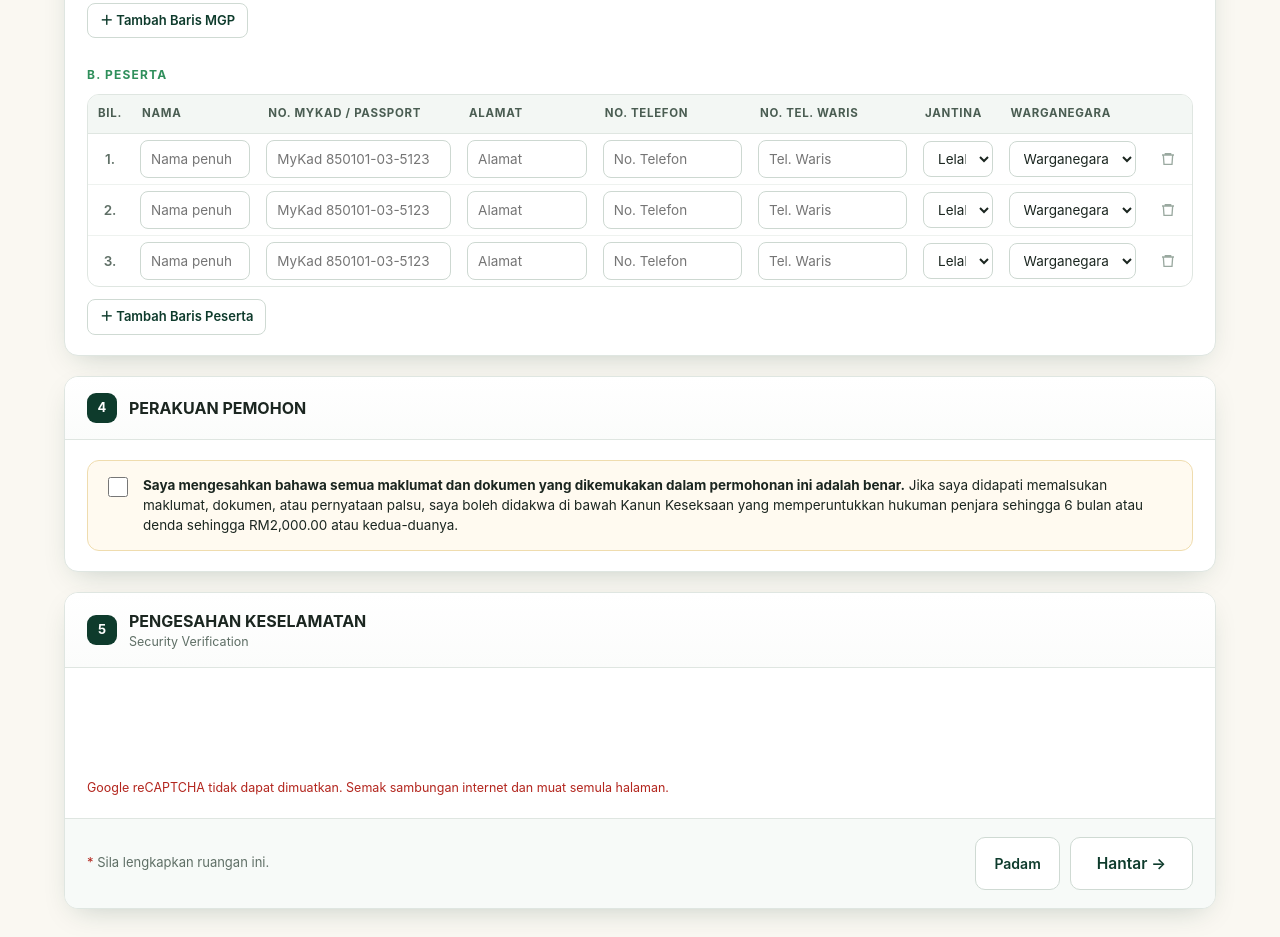
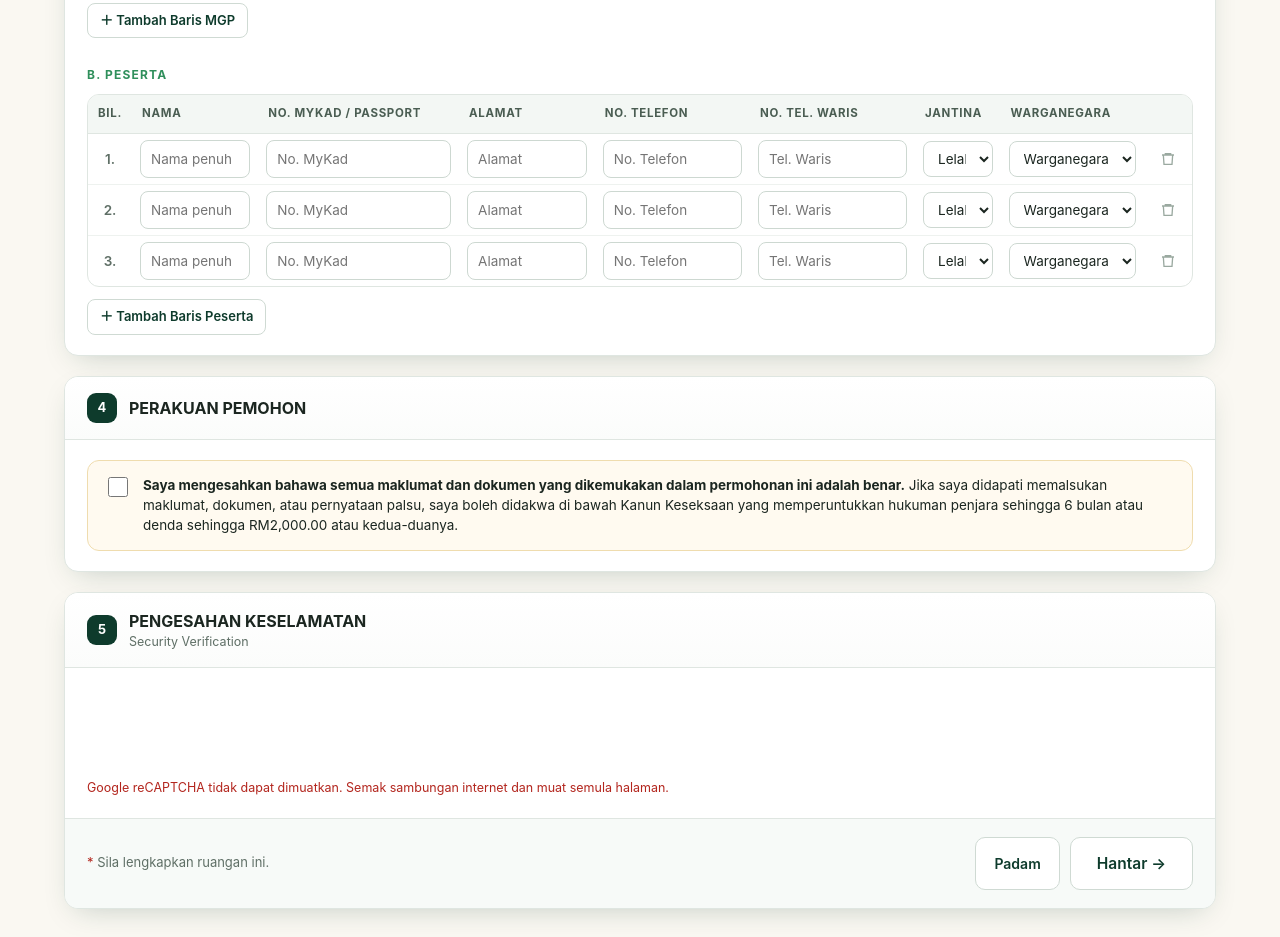
Before and after one commit to kelantanecopark/e-permit, a plain HTML site: page index.html in a window 1280 px wide. Shown: the part 1782-2719 px from the top of the page. Drawn offline with Linux system fonts and the light colour scheme.

Commit message:
Update index.html

```diff
--- a/index.html
+++ b/index.html
@@ -773,7 +773,7 @@ const SUBTITLE = {
 
 /* ---------- DYNAMIC ROWS ---------- */
 const mgpCols = [['nama','Nama penuh'],['ic','No. MyKad'],['tel','No. Telefon'],['mgp','No. MGP']];
-const pesCols = [['nama','Nama penuh'],['ic','MyKad / Passport'],['alamat','Alamat'],['tel','No. Telefon'],['waris','Tel. Waris']];
+const pesCols = [['nama','Nama penuh'],['ic','No. MyKad'],['alamat','Alamat'],['tel','No. Telefon'],['waris','Tel. Waris']];
 /* ---------- KOD NEGARA TELEFON PEMOHON ---------- */
 // [ISO, nama, kod dail] — Malaysia & ASEAN dahulu, kemudian negara pelancong utama (abjad)
 const NEGARA = [['MY','Malaysia','60'],['SG','Singapura','65'],['BN','Brunei','673'],['ID','Indonesia','62'],['TH','Thailand','66'],
@@ -824,7 +824,7 @@ function addRow(tbl, cols, extra){
   if (tbl.id === 'tblPes'){                                   // Peserta: Warganegara = MyKad (format automatik), lain = Passport
     const ic = $('[data-k="ic"]', tr), wn = $('[data-k="wn"]', tr);
     const mod = () => { const mk = wn.value === 'Warganegara';
-      ic.placeholder = mk ? 'MyKad 850101-03-5123' : 'No. Passport'; ic.inputMode = mk ? 'numeric' : 'text'; ic.maxLength = mk ? 14 : 15;
+      ic.placeholder = mk ? 'No. MyKad' : 'No. Passport'; ic.inputMode = mk ? 'numeric' : 'text'; ic.maxLength = mk ? 14 : 15;
       if (!ic.value) return;                                    // baris baharu (kosong): fmtIC belum perlu
       // ada huruf = Passport ditaip sebelum memilih "Bukan Warganegara": jangan buang hurufnya (semakan akan memaklumkan)
       const v = mk && !/[a-z]/i.test(ic.value) ? fmtIC(ic.value) : ic.value.toUpperCase().replace(/[^A-Z0-9]/g, ''); if (v !== ic.value) ic.value = v; };
```
